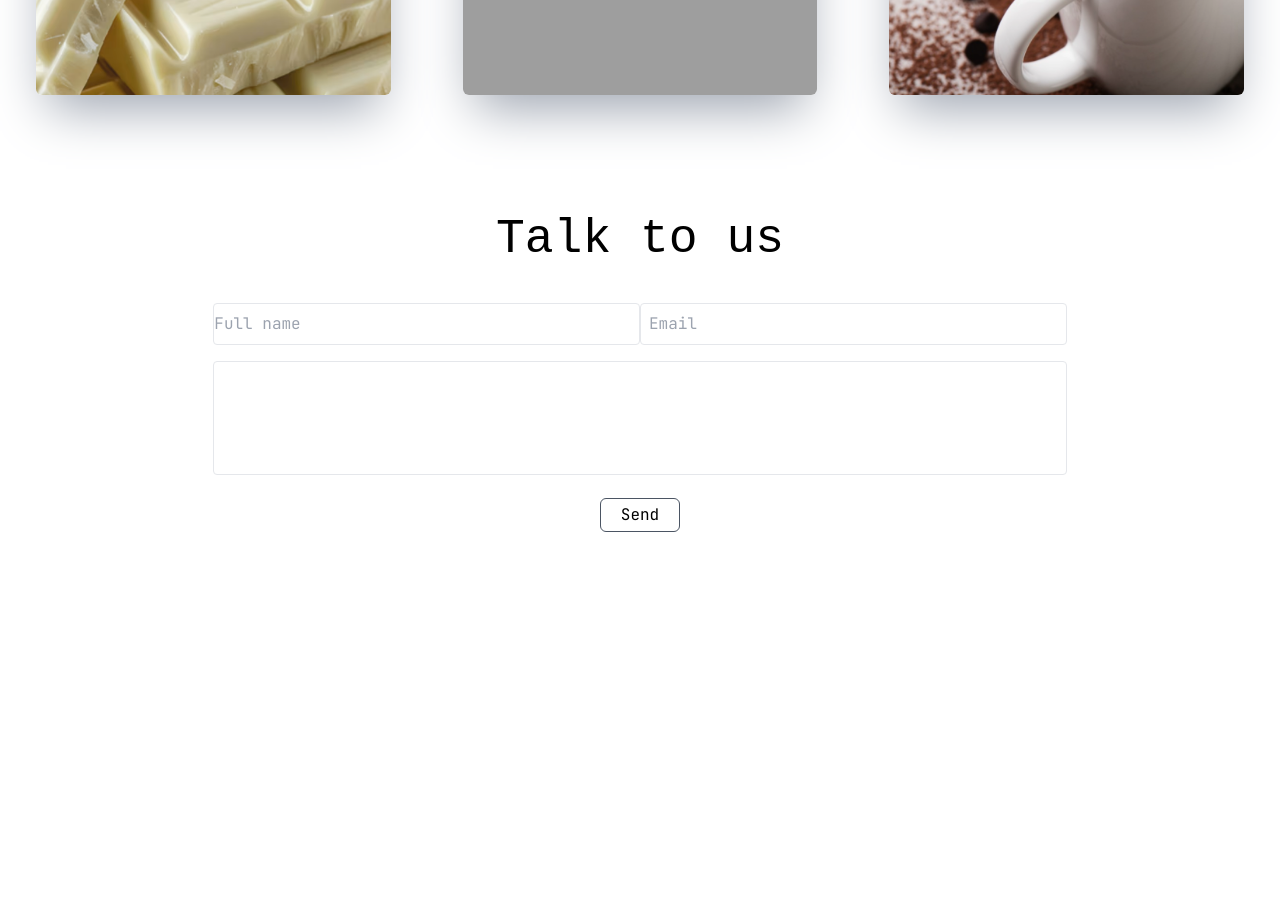
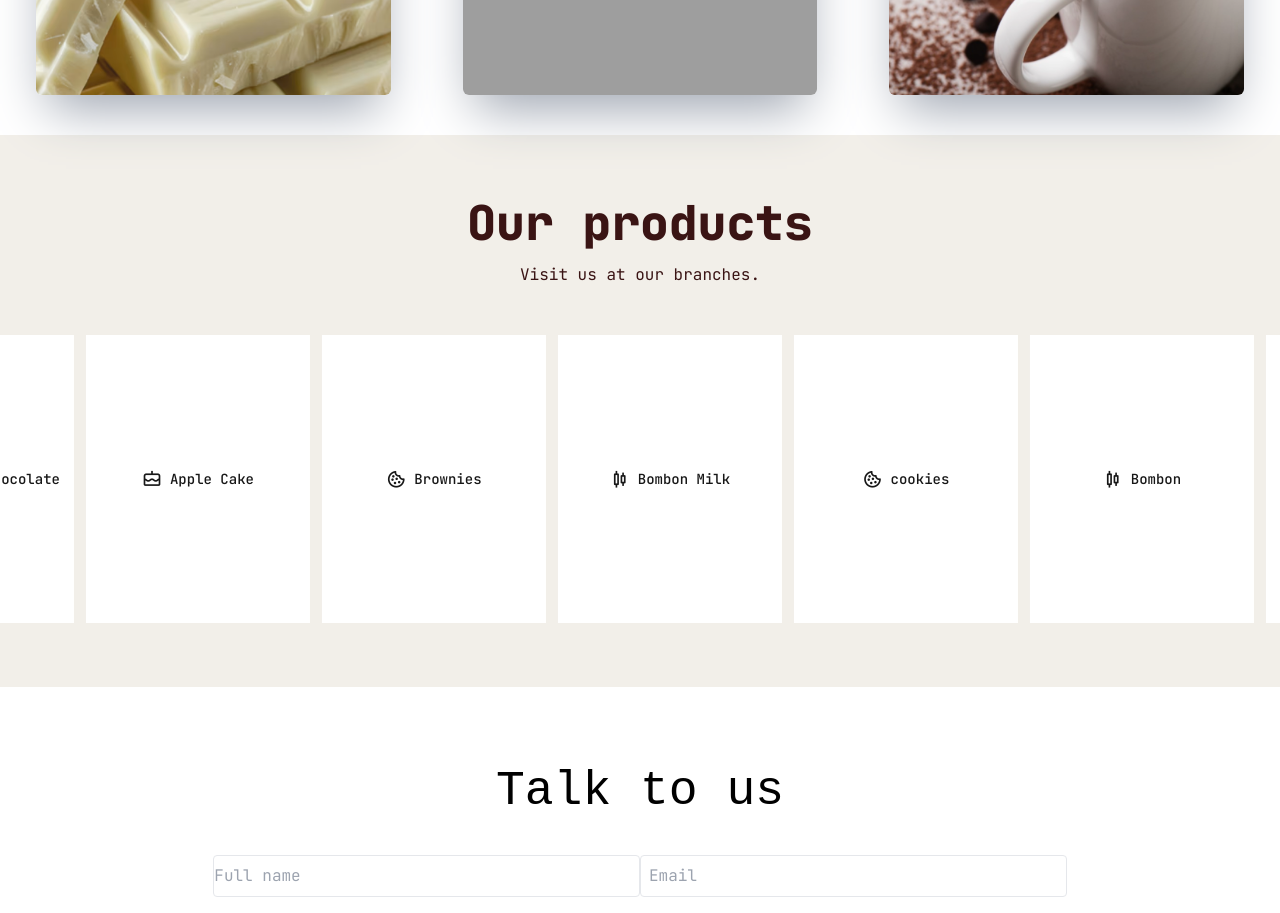
Before and after one commit to Githubmagali/icecream-shop, a Next.js app: page / in a window 1280 px wide. Shown: the part 2480-3393 px from the top of the page. Built offline with nearby package versions, Linux system fonts and the light colour scheme; grey boxes are pictures that could not be loaded.

Commit message:
agregue el carrusel nvo

```diff
--- a/src/app/globals.css
+++ b/src/app/globals.css
@@ -57,6 +57,33 @@
   z-index: -1;
 }
 
+.marquee {
+  overflow: hidden;
+  width: 100%;
+}
+
+.marquee-track {
+  display: flex;
+  gap: 0.75rem;
+  width: max-content;
+  animation: marquee-scroll 40s linear infinite;
+}
+
+/* frena el desplazamiento mientras el usuario mira una card */
+.marquee:hover .marquee-track {
+  animation-play-state: paused;
+}
+
+@keyframes marquee-scroll {
+  from { transform: translateX(0); }
+  to   { transform: translateX(-50%); }
+}
+
+@media (prefers-reduced-motion: reduce) {
+  .marquee-track { animation: none; }
+  .marquee { overflow-x: auto; }
+}
+
 @media(max-width: 768px){
     .logo-font{
         font-size: 40px;
--- a/src/app/page.jsx
+++ b/src/app/page.jsx
@@ -4,7 +4,7 @@ import data from '@/assets/slider2.json'
 import ResendPage from '@/app/contact/page.jsx';
 import StorePage from '@/app/branchOffices/page.jsx';
 import HomeSwiperPage from '@/app/swipperHome/page.jsx';
-
+import ModelsMarquee from '@/components/ModelsMarquee';
 
 function AnimatedItem2({ index, children }) {
 
@@ -116,12 +116,12 @@ function HomePage() {
           </AnimatedItem2>
         ))}
       </div>
+      <ModelsMarquee />
       <ResendPage />
 
       <section className="separador" aria-hidden="true">
         <div className="separador__bg"></div>
       </section>
-
       <StorePage />
 
     </>
--- /dev/null
+++ b/src/components/ModelsMarquee.jsx
@@ -0,0 +1,57 @@
+"use client";
+
+const models = [
+  { id: "Chocolate", name: "Chocolates", icon: "bx bx-candles", img: "/chocolate-100.jpg" },
+  { id: "Cheesecake chocolate", name: "Cheesecake chocolate", icon: "bx bx-cake", img: "/chescho.jpg" },
+  { id: "Apple Cake", name: "Apple Cake", icon: "bx bx-cake", img: "/appleCake.jpg" },
+  { id: "Brownie", name: "Brownies", icon: "bx bx-cookie", img: "/brownie.png" },
+  { id: "Bombon Milk", name: "Bombon Milk", icon: "bx bx-candles", img: "/bombon-milk.jpg" },
+  { id: "cookies", name: "cookies", icon: "bx bx-cookie", img: "/cookies.png" },
+  { id: "Bombon", name: "Bombon", icon: "bx bx-candles", img: "/swiper-bombon.jpg" },
+  { id: "Tiramisu", name: "Tiramisu", icon: "bx bx-coffee", img: "/tiramisu.png" },
+  { id: "Cheesecake", name: "Cheesecacke", icon: "bx bx-cake", img: "/bckg.png" },
+  { id: "Ice cream", name: "Ice cream", icon: "bx bx-ice-cream", img: "/swiper-2.jpg" },
+];
+
+function ModelCard({ model }) {
+  return (
+    <div className="group relative w-56 h-72 shrink-0 bg-white overflow-hidden cursor-pointer">
+      <img
+        src={model.img}
+        alt={model.name}
+        className="absolute inset-0 w-full h-full object-cover opacity-0 scale-105 transition-all duration-500 group-hover:opacity-100 group-hover:scale-100"
+      />
+      <div className="relative z-10 flex items-center justify-center gap-2 h-full text-neutral-900 transition-colors duration-300 group-hover:text-white">
+        <i className={`${model.icon} text-xl`}></i>
+        <span className="text-sm font-medium">{model.name}</span>
+      </div>
+    </div>
+  );
+}
+
+function ModelsMarquee() {
+  return (
+    <section className="bg-[#f2efe9] py-16 overflow-hidden">
+      <div className="text-center px-4 mb-12">
+        <h2 className="text-4xl md:text-5xl font-extrabold text-[#3a1414]">
+          Our products
+        </h2>
+        <p className="mt-4 max-w-2xl mx-auto text-[#3a1414]">
+          Visit us at our branches.
+        </p>
+      </div>
+
+      <div className="marquee">
+        <div className="marquee-track">
+          {/* la lista va duplicada: cuando la primera copia sale de pantalla,
+              la segunda ya ocupa su lugar y el loop se ve continuo */}
+          {[...models, ...models].map((model, i) => (
+            <ModelCard key={`${model.id}-${i}`} model={model} />
+          ))}
+        </div>
+      </div>
+    </section>
+  );
+}
+
+export default ModelsMarquee;
```
